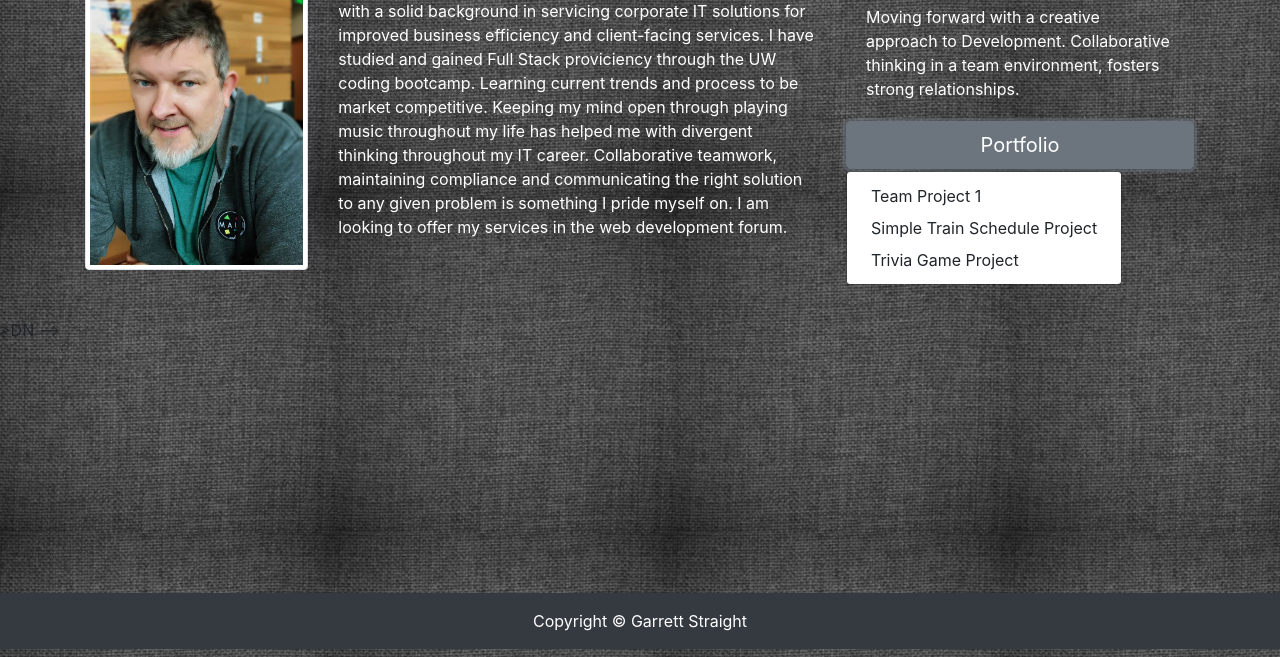
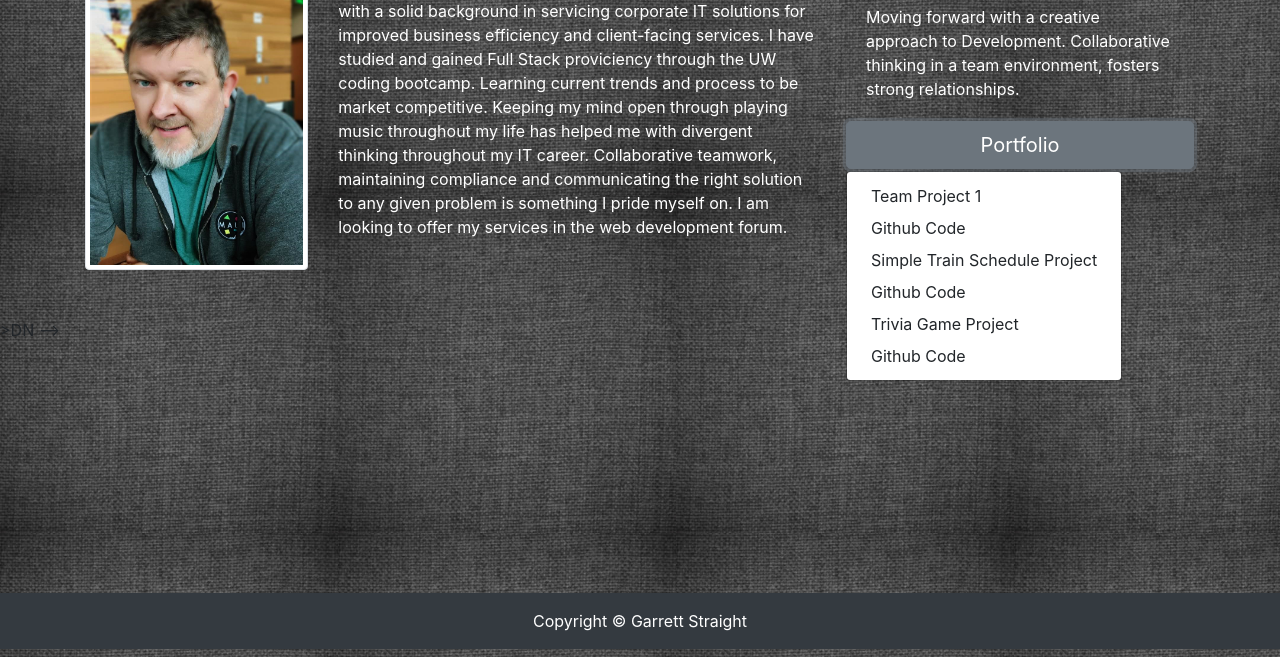
Before and after one commit to GarrettStraight/Bootstrap-Portfolio, a plain HTML site: page index.html in a window 1280 px wide. Both pictures are taken after a click on the button "Portfolio". Shown: the part 143-800 px from the top of the page. Drawn offline with nearby package versions, Linux system fonts and the light colour scheme.

Commit message:
Updated Code Link

```diff
--- a/index.html
+++ b/index.html
@@ -76,8 +76,11 @@
 
             <div class="dropdown-menu" aria-labelledby="dropdownMenuLink">
               <a class="dropdown-item" href="https://garrettstraight.github.io/Team-7-First-Web-Dev-Project/"target="_blank">Team Project 1</a>
+              <a class="dropdown-item" href="https://github.com/GarrettStraight/Team-7-First-Web-Dev-Project"target="_blank">Github Code</a>
               <a class="dropdown-item" href="https://garrettstraight.github.io/SimpleTrainScheduler/"target="_blank">Simple Train Schedule Project</a>
+              <a class="dropdown-item" href="https://github.com/GarrettStraight/SimpleTrainScheduler"target="_blank">Github Code</a>
               <a class="dropdown-item" href="https://garrettstraight.github.io/HW-TriviaGame/"target="_blank">Trivia Game Project</a>
+              <a class="dropdown-item" href="https://github.com/GarrettStraight/HW-TriviaGame"target="_blank">Github Code</a>
             </div>
           </div>
         </div>
```
